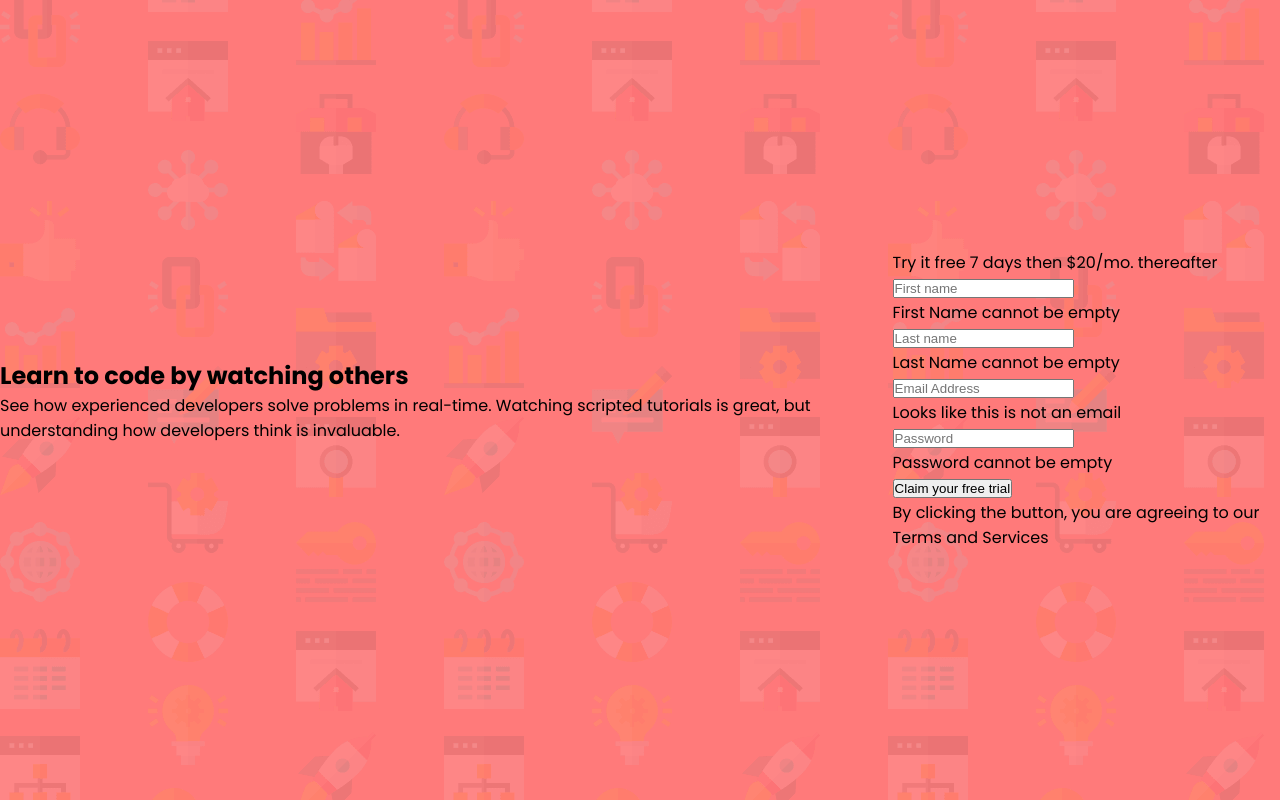
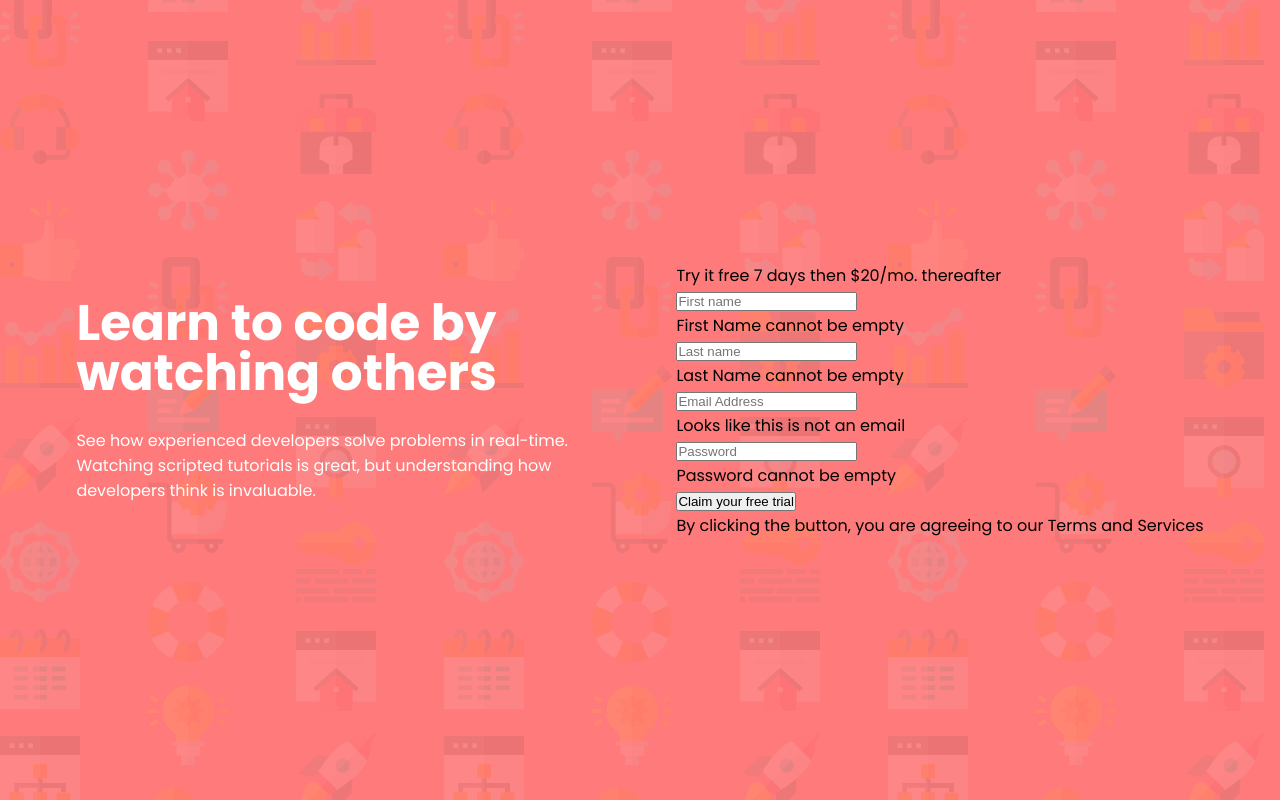
Before and after one commit to lkiryu/Intro-component-with-sign-up-form, a React (Create React App) app: page / in a window 1280 px wide. Built offline with nearby package versions, Linux system fonts and the light colour scheme.

Commit message:
info section style add

```diff
--- a/src/App.css
+++ b/src/App.css
@@ -29,4 +29,5 @@ body{
     background-repeat: no-repeat;
     background-size: cover;
     background-color: hsl(0, 100%, 74%);
+    gap: 100px;
 }
--- /dev/null
+++ b/src/components/info-section/info-section.css
@@ -0,0 +1,18 @@
+.info{
+    display: flex;
+    flex-direction: column;
+    justify-content: flex-start;
+    align-items: flex-start;
+    width: 500px;
+}
+
+.info .title{
+    font-size: 50px;
+    color: hsl(0, 0%, 100%);
+    line-height: 50px;
+    margin-bottom: 30px;
+}
+
+.info .description{
+    color: hsl(0, 0%, 100%);
+}
--- a/src/components/info-section/info-section.js
+++ b/src/components/info-section/info-section.js
@@ -1,4 +1,6 @@
 import React from "react";
+
+import './info-section.css'
 
 const InfoSection = () => {
     return (
```
